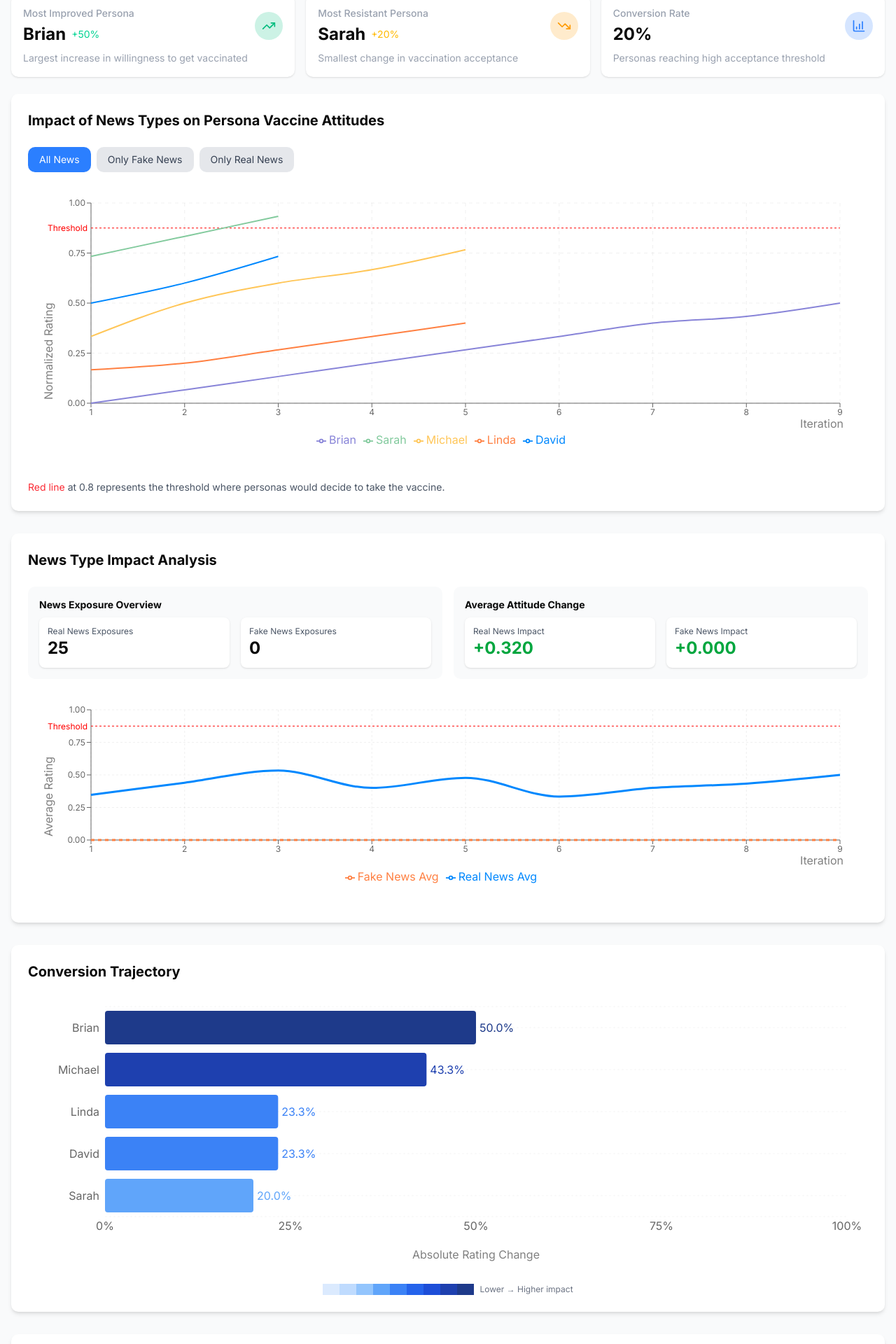
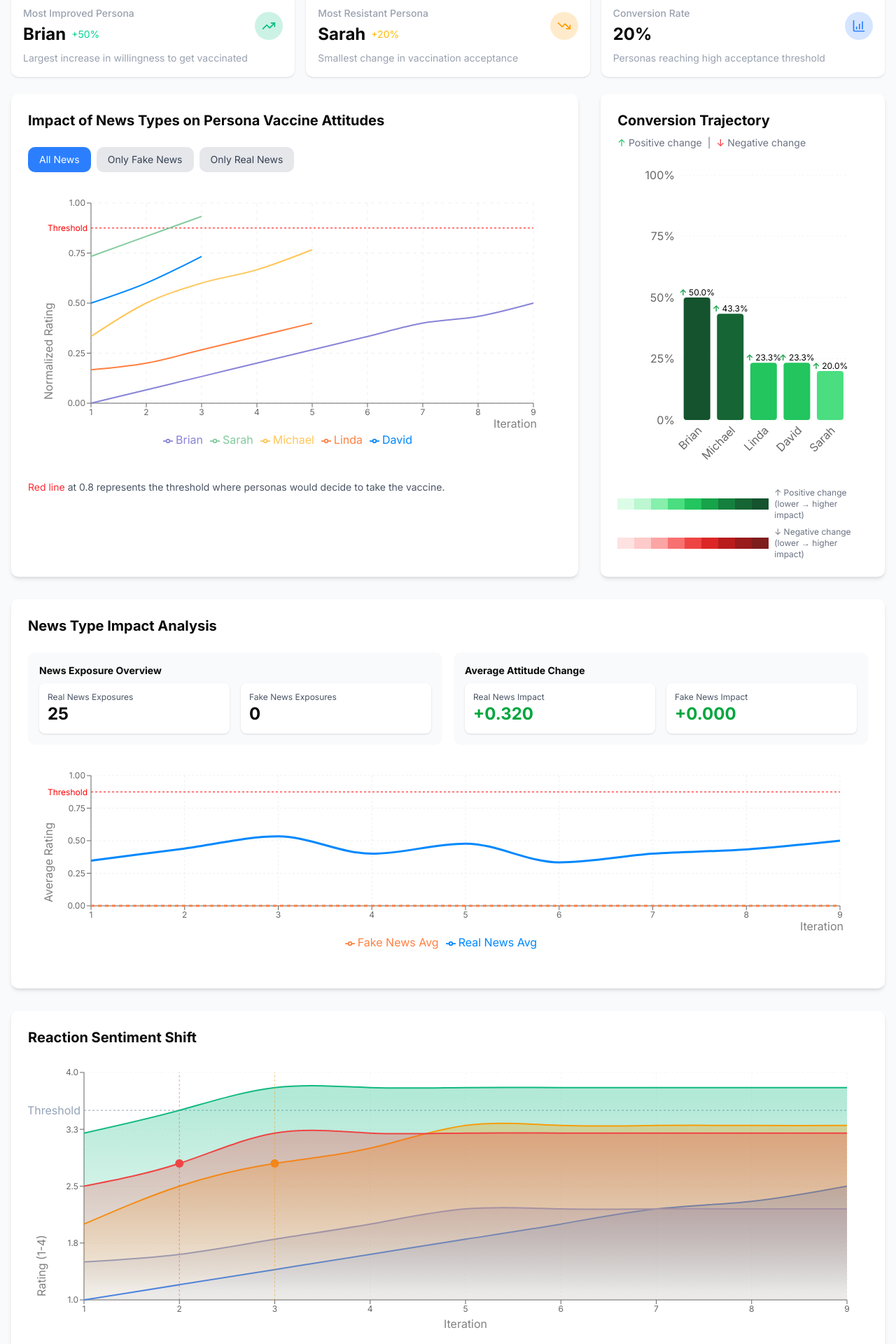
Before and after one commit to EduardKakosyan/atlantic-ai-conference-hackathon, a Next.js app in the folder dashboard/: page / in a window 1280 px wide. Shown: the part 100-2020 px from the top of the page at 70% size. Built offline with nearby package versions, Linux system fonts and the light colour scheme.

Commit message:
add first row bento style

```diff
--- a/dashboard/src/app/page.tsx
+++ b/dashboard/src/app/page.tsx
@@ -13,14 +13,16 @@ export default function RootPage() {
       <h1 className="text-3xl font-bold mb-6">Vaccine Persuasion Dashboard</h1>
       <QuickInsights />
       <div className="grid grid-cols-1 gap-8">
-        <div className="bg-white p-6 rounded-lg shadow-md">
-          <NewsImpactChart className="w-full" />
+        <div className="flex flex-col md:flex-row gap-8">
+          <div className="bg-white p-6 rounded-lg shadow-md md:w-2/3 w-full">
+            <NewsImpactChart className="w-full" />
+          </div>
+          <div className="bg-white p-6 rounded-lg shadow-md md:w-1/3 w-full">
+            <ConversionTrajectory className="w-full" />
+          </div>
         </div>
         <div className="bg-white p-6 rounded-lg shadow-md">
           <NewsImpactAnalysis className="w-full" />
-        </div>
-        <div className="bg-white p-6 rounded-lg shadow-md">
-          <ConversionTrajectory className="w-full" />
         </div>
         <div className="bg-white p-6 rounded-lg shadow-md">
           <ReactionShift className="w-full" />
--- a/dashboard/src/components/insights/converstion-trajectory.tsx
+++ b/dashboard/src/components/insights/converstion-trajectory.tsx
@@ -18,7 +18,7 @@ interface ConversionTrajectoryProps {
   className?: string;
 }
 
-// Define blue color scale
+// Define color scales
 const BLUE_COLORS = [
   '#dbeafe', // blue-100
   '#bfdbfe', // blue-200
@@ -29,6 +29,30 @@ const BLUE_COLORS = [
   '#1d4ed8', // blue-700
   '#1e40af', // blue-800
   '#1e3a8a', // blue-900
+];
+
+const GREEN_COLORS = [
+  '#dcfce7', // green-100
+  '#bbf7d0', // green-200
+  '#86efac', // green-300
+  '#4ade80', // green-400
+  '#22c55e', // green-500
+  '#16a34a', // green-600
+  '#15803d', // green-700
+  '#166534', // green-800
+  '#14532d', // green-900
+];
+
+const RED_COLORS = [
+  '#fee2e2', // red-100
+  '#fecaca', // red-200
+  '#fca5a5', // red-300
+  '#f87171', // red-400
+  '#ef4444', // red-500
+  '#dc2626', // red-600
+  '#b91c1c', // red-700
+  '#991b1b', // red-800
+  '#7f1d1d', // red-900
 ];
 
 export function ConversionTrajectory({ className }: ConversionTrajectoryProps) {
@@ -74,14 +98,17 @@ export function ConversionTrajectory({ className }: ConversionTrajectoryProps) {
     return personaChanges.sort((a, b) => b.absoluteRatingChange - a.absoluteRatingChange);
   }, [availablePersonas]);
 
-  // Function to determine color index based on absoluteRatingChange
-  const getColorIndex = (value: number) => {
+  // Function to determine color based on direction and intensity
+  const getBarColor = (entry: any) => {
     // Find the max rating change to normalize the scale
     const maxChange = trajectoryData[0]?.absoluteRatingChange || 1;
     // Calculate the relative position in the color scale (0-1)
-    const relativePosition = value / maxChange;
+    const relativePosition = entry.absoluteRatingChange / maxChange;
     // Map to the color array index (0-8)
-    return Math.min(Math.floor(relativePosition * BLUE_COLORS.length), BLUE_COLORS.length - 1);
+    const colorIndex = Math.min(Math.floor(relativePosition * GREEN_COLORS.length), GREEN_COLORS.length - 1);
+
+    // Return color based on direction
+    return entry.direction === 'positive' ? GREEN_COLORS[colorIndex] : RED_COLORS[colorIndex];
   };
 
   const CustomTooltip = ({ active, payload }: any) => {
@@ -94,7 +121,12 @@ export function ConversionTrajectory({ className }: ConversionTrajectoryProps) {
             <p>Initial Rating: {(data.startRating * 100).toFixed(1)}%</p>
             <p>Final Rating: {(data.endRating * 100).toFixed(1)}%</p>
             <p>Absolute Change: {(data.absoluteRatingChange * 100).toFixed(1)}%</p>
-            <p>Direction: {data.direction === 'positive' ? 'Increased' : 'Decreased'}</p>
+            <p>
+              Direction:
+              <span className={data.direction === 'positive' ? 'text-green-600 ml-1' : 'text-red-600 ml-1'}>
+                {data.direction === 'positive' ? '↑ Increased' : '↓ Decreased'}
+              </span>
+            </p>
             <p>Iterations: {data.finalIteration}</p>
             <p>Change per Iteration: {(data.changePerIteration * 100).toFixed(1)}% per iteration</p>
           </div>
@@ -106,28 +138,35 @@ export function ConversionTrajectory({ className }: ConversionTrajectoryProps) {
 
   return (
     <div className={className}>
-      <h2 className="text-xl font-bold mb-4">Conversion Trajectory</h2>
+      <h2 className="text-xl font-bold mb-2">Conversion Trajectory</h2>
+      <p className="text-sm text-gray-500 mb-4">
+        <span className="inline-flex items-center"><span className="text-green-500 mr-1">↑</span> Positive change</span>
+        <span className="mx-2">|</span>
+        <span className="inline-flex items-center"><span className="text-red-500 mr-1">↓</span> Negative change</span>
+      </p>
 
-      <div className="h-[400px] w-full">
+      <div className="h-[450px] w-full">
         <ResponsiveContainer width="100%" height="100%">
           <BarChart
             data={trajectoryData}
-            margin={{ top: 20, right: 30, left: 30, bottom: 50 }}
-            layout="vertical"
+            margin={{ top: 20, right: 30, left: 30, bottom: 0 }}
+            layout="horizontal"
           >
             <CartesianGrid strokeDasharray="3 3" opacity={0.2} horizontal={true} vertical={false} />
             <XAxis
+              type="category"
+              dataKey="name"
+              axisLine={false}
+              tickLine={false}
+              height={80}
+              angle={-45}
+              textAnchor="end"
+              interval={0}
+            />
+            <YAxis
               type="number"
               domain={[0, 1]}
               tickFormatter={(value) => `${(value * 100).toFixed(0)}%`}
-              label={{ value: 'Absolute Rating Change', position: 'insideBottom', offset: -30 }}
-              axisLine={false}
-              tickLine={false}
-            />
-            <YAxis
-              type="category"
-              dataKey="name"
-              width={80}
               axisLine={false}
               tickLine={false}
             />
@@ -139,22 +178,46 @@ export function ConversionTrajectory({ className }: ConversionTrajectoryProps) {
               {trajectoryData.map((entry, index) => (
                 <Cell
                   key={`cell-${index}`}
-                  fill={BLUE_COLORS[getColorIndex(entry.absoluteRatingChange)]}
+                  fill={getBarColor(entry)}
                 />
               ))}
               <LabelList
                 dataKey="absoluteRatingChange"
-                position="right"
-                formatter={(value: number) => `${(value * 100).toFixed(1)}%`}
+                position="top"
+                content={({ x, y, width, height, value, index }) => {
+                  if (typeof index !== 'number' || index < 0 || index >= trajectoryData.length) return null;
+                  const entry = trajectoryData[index];
+                  if (!entry) return null;
+
+                  const direction = entry.direction === 'positive' ? '↑' : '↓';
+                  const directionColor = entry.direction === 'positive' ? '#16a34a' : '#dc2626';
+                  const formattedValue = `${((value as number) * 100).toFixed(1)}%`;
+
+                  return (
+                    <g>
+                      <text
+                        x={(x as number) + (width as number) / 2}
+                        y={(y as number) - 6}
+                        textAnchor="middle"
+                        dominantBaseline="middle"
+                        fontSize="12"
+                      >
+                        <tspan fill={directionColor} fontWeight="bold">{direction} </tspan>
+                        <tspan fill="#000">{formattedValue}</tspan>
+                      </text>
+                    </g>
+                  );
+                }}
               />
             </Bar>
           </BarChart>
         </ResponsiveContainer>
       </div>
 
-      <div className="mt-4 flex items-center justify-center">
+      <div className="mt-4 flex flex-col items-center justify-center space-y-2">
+        <div className="flex items-center">
           <div className="flex h-4">
-          {BLUE_COLORS.map((color, i) => (
+            {GREEN_COLORS.map((color, i) => (
               <div
                 key={i}
                 style={{ backgroundColor: color }}
@@ -162,7 +225,21 @@ export function ConversionTrajectory({ className }: ConversionTrajectoryProps) {
               />
             ))}
           </div>
-        <span className="text-xs text-gray-500 ml-2">Lower → Higher impact</span>
+          <span className="text-xs text-gray-500 ml-2">↑ Positive change (lower → higher impact)</span>
+        </div>
+
+        <div className="flex items-center">
+          <div className="flex h-4">
+            {RED_COLORS.map((color, i) => (
+              <div
+                key={i}
+                style={{ backgroundColor: color }}
+                className="w-6"
+              />
+            ))}
+          </div>
+          <span className="text-xs text-gray-500 ml-2">↓ Negative change (lower → higher impact)</span>
+        </div>
       </div>
     </div>
   );
```
Lines whose indentation alone changed are shown as unchanged.
